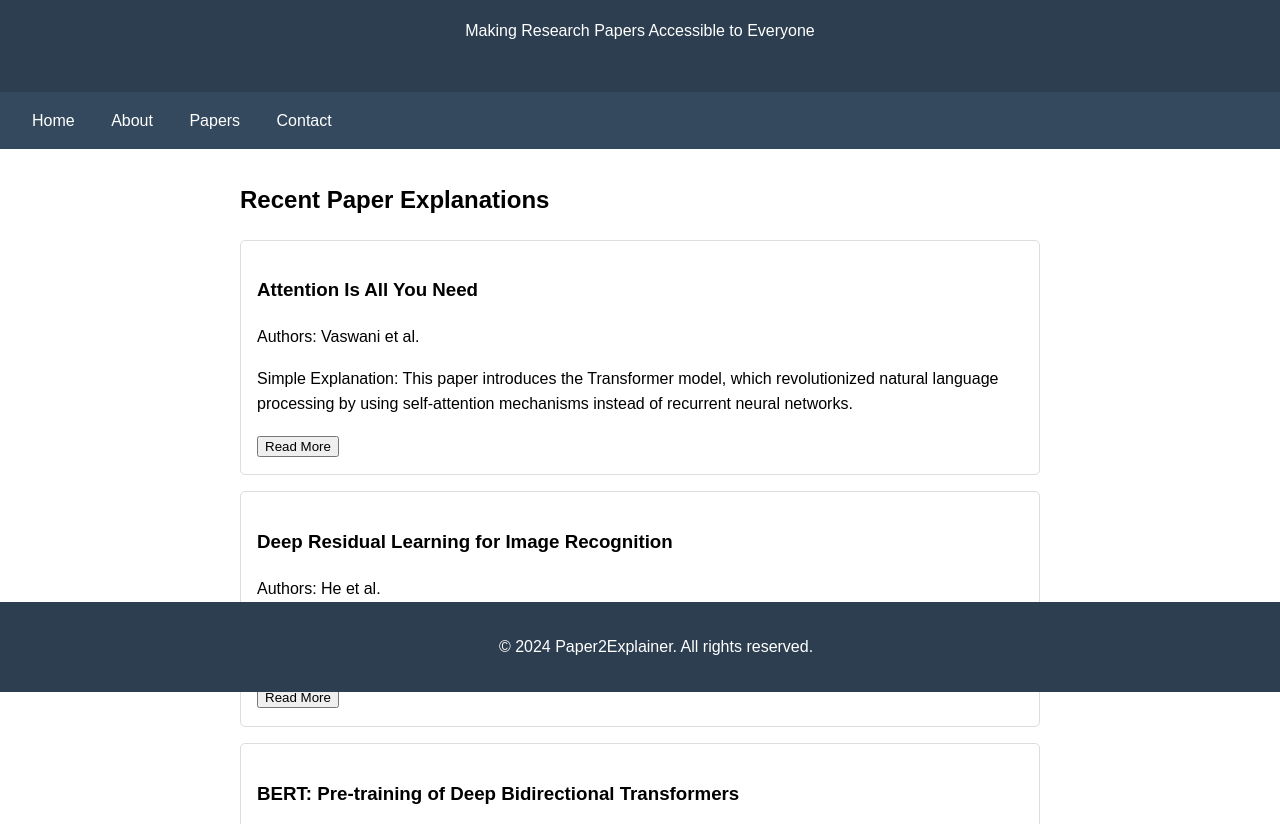
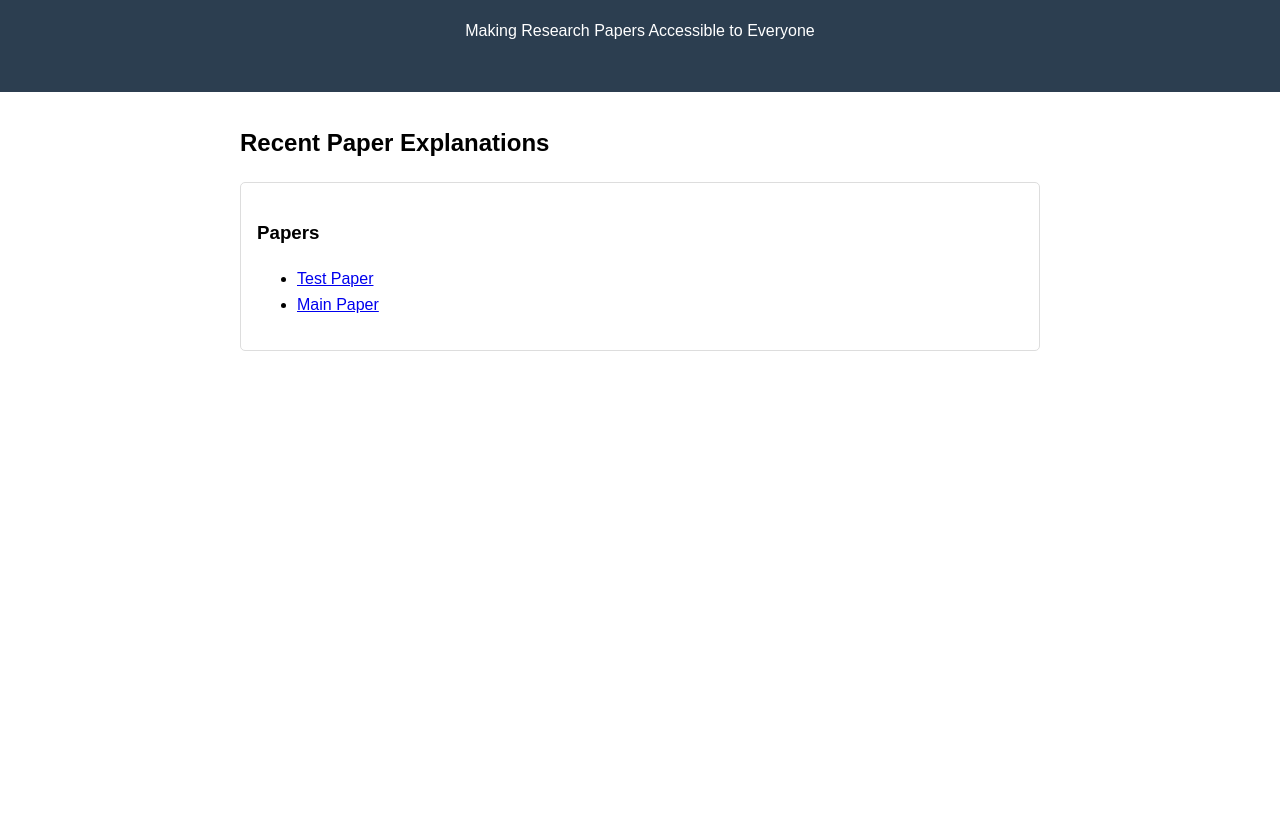
Before and after one commit to AI-Nest-corp/paper2explainer-static-site, a plain HTML site: page index.html in a window 1280 px wide. Shown: the part 108-932 px from the top of the page. After the commit the page ends 800 px from the top, so only its background shows below. Drawn offline with Linux system fonts and the light colour scheme.

Commit message:
refactor(frontend): ♻️ simplify structure and content of main section

```diff
--- a/index.html
+++ b/index.html
@@ -17,15 +17,6 @@
             text-align: center;
             padding: 2rem;
         }
-        nav {
-            background-color: #34495e;
-            padding: 1rem;
-        }
-        nav a {
-            color: white;
-            text-decoration: none;
-            margin: 0 1rem;
-        }
         main {
             max-width: 800px;
             margin: 2rem auto;
@@ -36,15 +27,6 @@
             padding: 1rem;
             margin-bottom: 1rem;
             border-radius: 5px;
-        }
-        footer {
-            background-color: #2c3e50;
-            color: white;
-            text-align: center;
-            padding: 1rem;
-            position: fixed;
-            bottom: 0;
-            width: 100%;
         }
     </style>
 </head>
@@ -65,42 +47,19 @@ gtag('config', 'G-N7SLXFTVBP');
         <p>Making Research Papers Accessible to Everyone</p>
     </header>
 
-    <nav>
-        <a href="#home">Home</a>
-        <a href="#about">About</a>
-        <a href="#papers">Papers</a>
-        <a href="#contact">Contact</a>
-    </nav>
-
     <main>
-        <section id="papers">
+        <section>
             <h2>Recent Paper Explanations</h2>
 
             <div class="paper-card">
-                <h3>Attention Is All You Need</h3>
-                <p>Authors: Vaswani et al.</p>
-                <p>Simple Explanation: This paper introduces the Transformer model, which revolutionized natural language processing by using self-attention mechanisms instead of recurrent neural networks.</p>
-                <button>Read More</button>
+                <h3>Papers</h3>
+                <ul>
+                    <li><a href="/testpaper">Test Paper</a></li>
+                    <li><a href="/">Main Paper</a></li>
+                </ul>
             </div>
 
-            <div class="paper-card">
-                <h3>Deep Residual Learning for Image Recognition</h3>
-                <p>Authors: He et al.</p>
-                <p>Simple Explanation: This paper presents ResNet, which solved the problem of training very deep neural networks by introducing skip connections.</p>
-                <button>Read More</button>
-            </div>
-
-            <div class="paper-card">
-                <h3>BERT: Pre-training of Deep Bidirectional Transformers</h3>
-                <p>Authors: Devlin et al.</p>
-                <p>Simple Explanation: BERT improved language understanding by training a model to predict missing words in any direction, leading to better comprehension of context.</p>
-                <button>Read More</button>
-            </div>
         </section>
     </main>
-
-    <footer>
-        <p>&copy; 2024 Paper2Explainer. All rights reserved.</p>
-    </footer>
 </body>
 </html>
```
